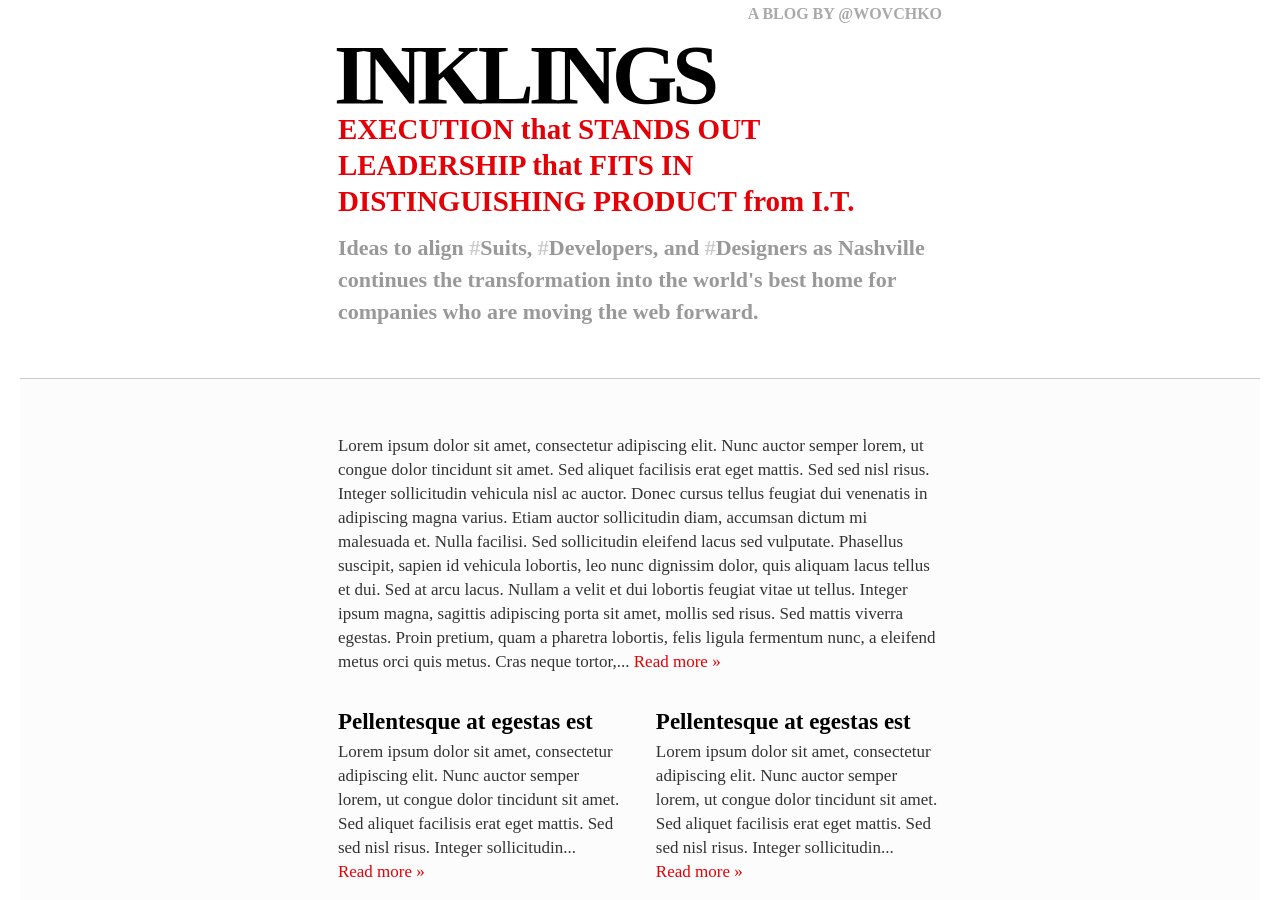
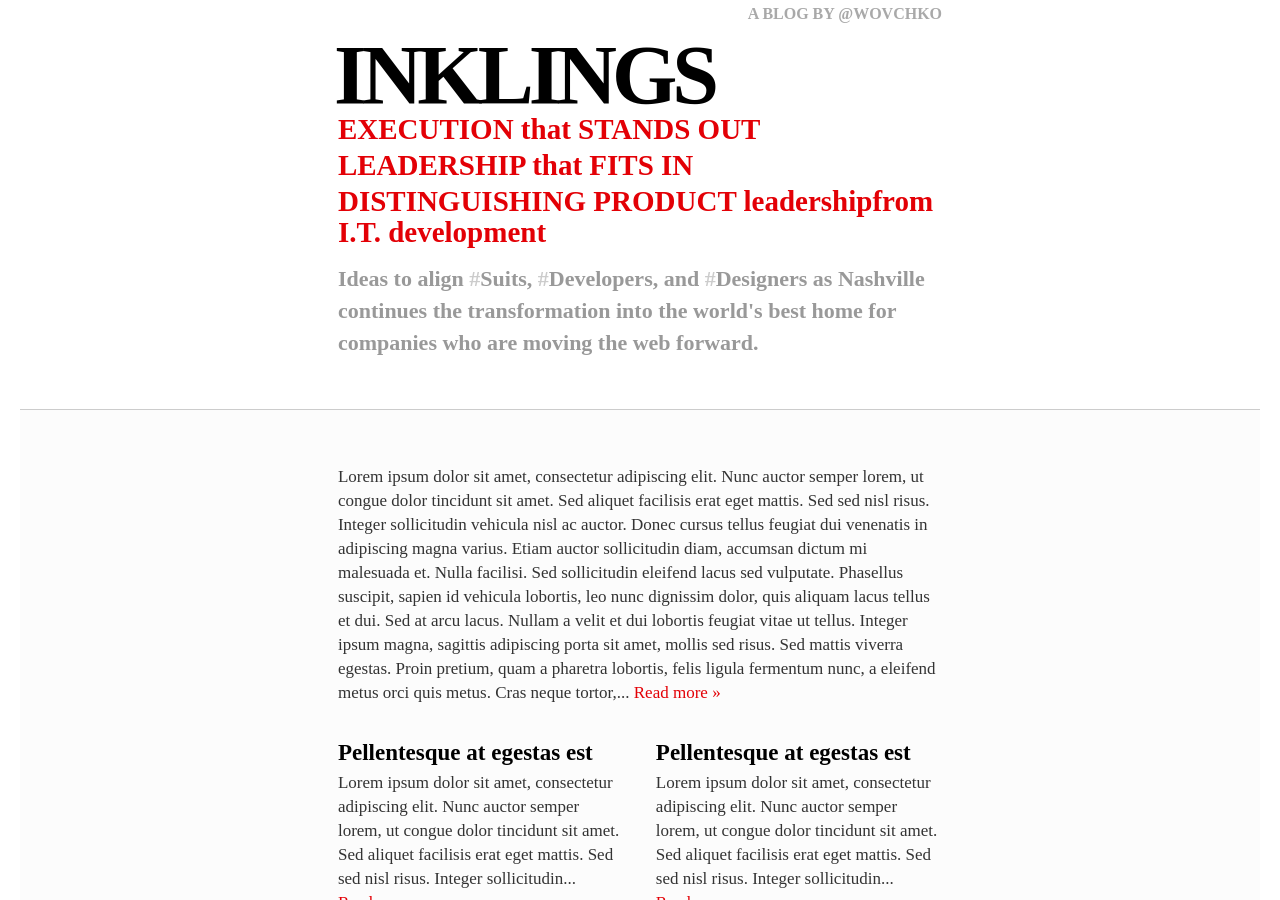
Before and after one commit to wovchko/inklings, a Jekyll site: the page built from index.html, in a window 1280 px wide and 900 px high. Built offline with Jekyll 4.4.1, drawn with Linux system fonts in a browser that asks for light colours; Markdown is read by kramdown in place of the engine named in the settings; the list of posts is cut into pages by our own code.

```diff
--- a/_layouts/default.html
+++ b/_layouts/default.html
@@ -27,7 +27,7 @@
           <h2>Inklings</h2>
           <h3>Execution <span>that</span> stands out</h3>
           <h3>Leadership <span>that</span> fits in</h3>
-          <h3>Distinguishing Product <span>from</span> I.T.</h3>
+          <h3>Distinguishing Product <span class="hidden-phone">Leadership</span><span>from</span> I.T. <span class="hidden-phone">Development</span></h3>
           <h4>Ideas to align <span>#</span><a href="#">Suits</a>, <span>#</span><a href="#">Developers</a>, and <span>#</span><a href="#">Designers</a> as <a href="http://goo.gl/maps/pAuiF" target="_blank">Nashville</a> continues the transformation into the world's best home for companies who are moving the web forward.</h4>
         </div>
         <div class="span3"></div>
```
